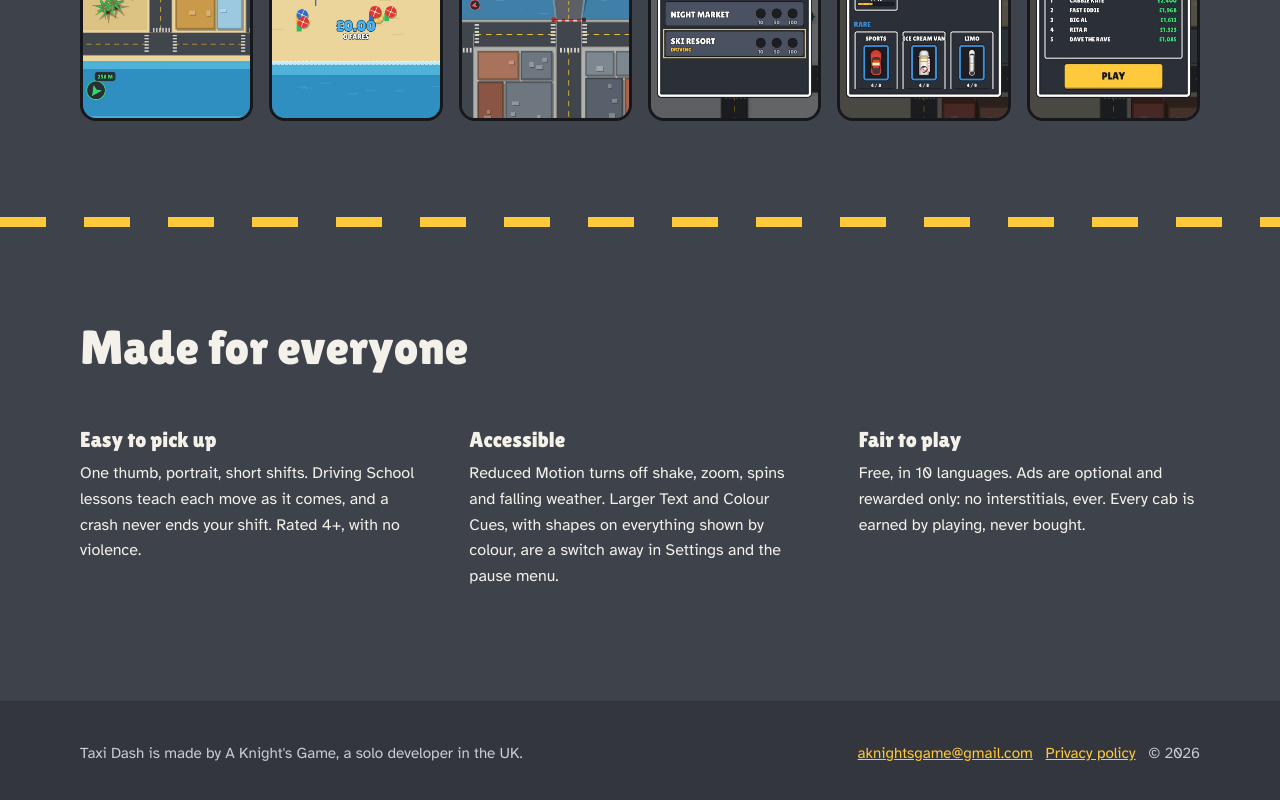
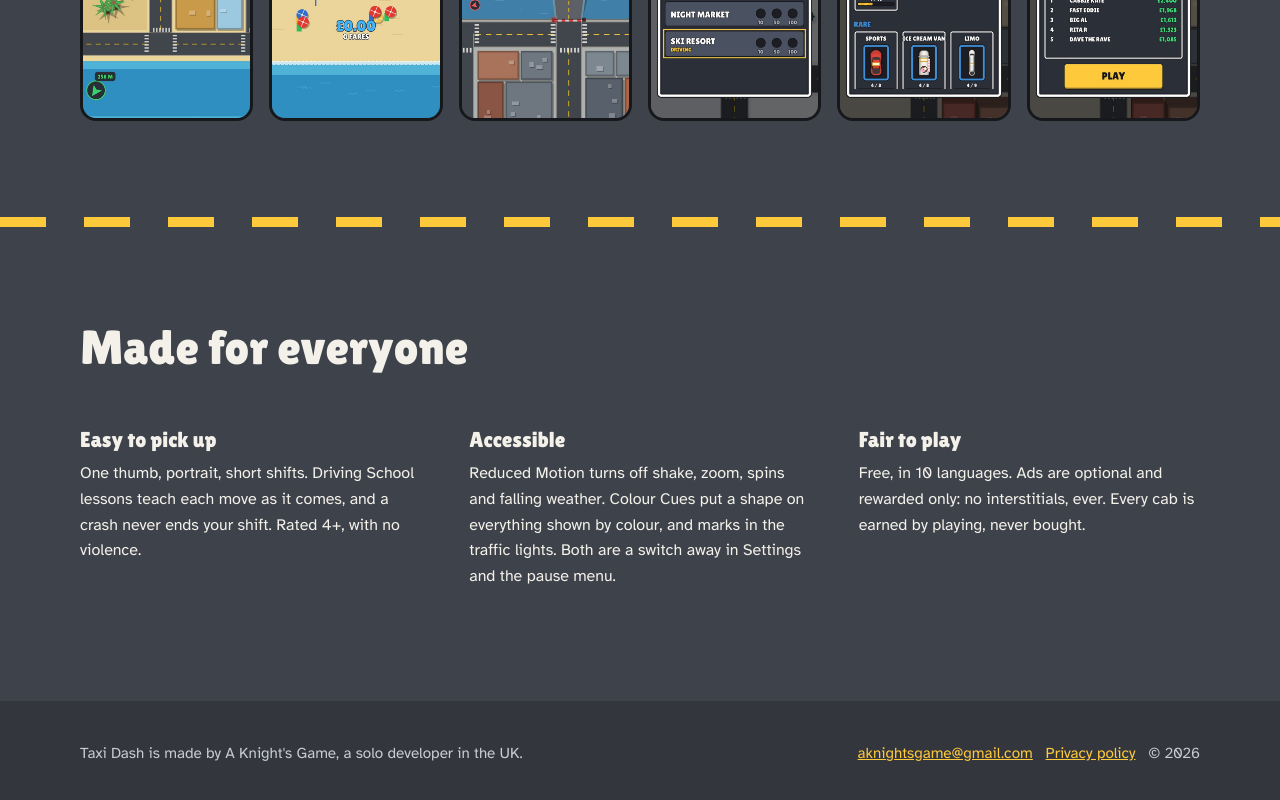
Before and after one commit to aknightsgame/aknightsgame.github.io, a plain HTML site: page taxi-dash/index.html in a window 1280 px wide. Shown: the part 2772-3572 px from the top of the page. Drawn offline with Linux system fonts and the light colour scheme.

Commit message:
Taxi Dash page: Larger Text not claimed

```diff
--- a/taxi-dash/index.html
+++ b/taxi-dash/index.html
@@ -258,7 +258,7 @@
       </div>
       <div>
         <h3>Accessible</h3>
-        <p>Reduced Motion turns off shake, zoom, spins and falling weather. Larger Text and Colour Cues, with shapes on everything shown by colour, are a switch away in Settings and the pause menu.</p>
+        <p>Reduced Motion turns off shake, zoom, spins and falling weather. Colour Cues put a shape on everything shown by colour, and marks in the traffic lights. Both are a switch away in Settings and the pause menu.</p>
       </div>
       <div>
         <h3>Fair to play</h3>
```
